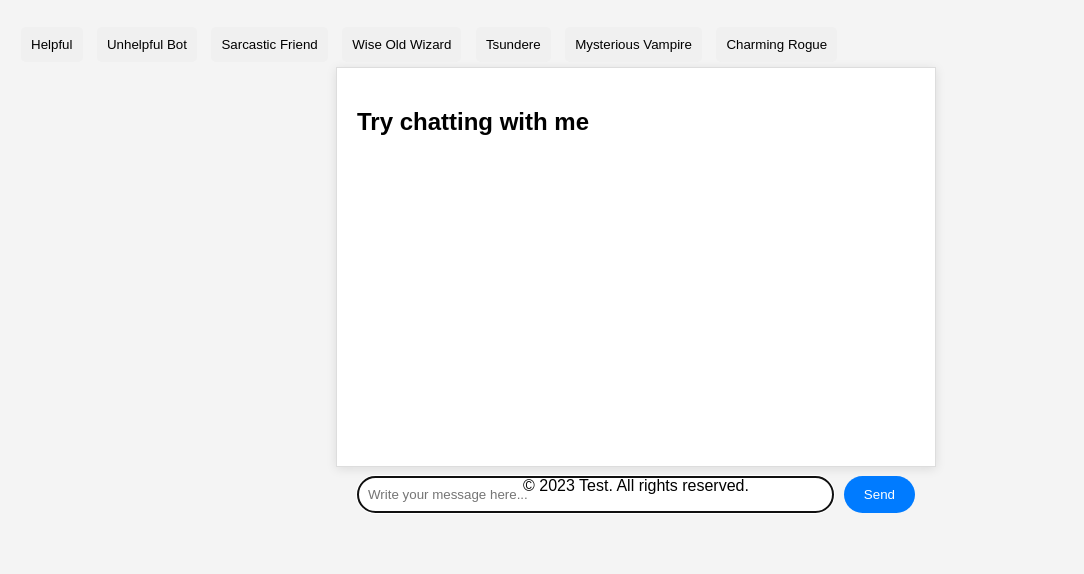
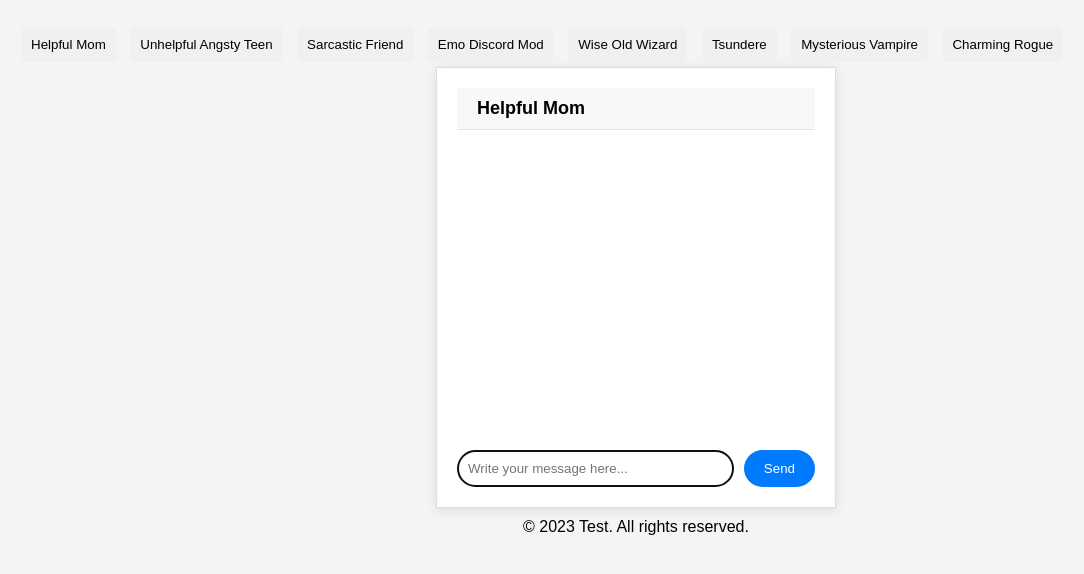
Before and after one commit to software-students-fall2023/5-final-project-mostly_afk, a Flask app: page / in a window 1280 px wide. Shown: the part 78-652 px from the top of the page, without its empty margins (4-1088 px from the left). Run offline with Flask 3, Linux system fonts and the light colour scheme.

Commit message:
changes to personality + front end

```diff
--- a/web_app/static/script.js
+++ b/web_app/static/script.js
@@ -32,6 +32,7 @@ $(document).ready(function() {
         $('.personality-button').removeClass('active');
         $(this).addClass('active');
         $('.chat-box').empty();
+        $('.chat-title').text(selectedPersonality);
         scrollToBottom();
     });
 
--- a/web_app/static/style.css
+++ b/web_app/static/style.css
@@ -39,14 +39,30 @@ body {
 }
 
 .chat-container {
-    max-width: 600px;
+    max-width: 400px;
     width: 100%;
-    height: 400px;
+    /* height: 400px; */
     margin: auto;
     border: 1px solid #ddd;
     padding: 20px;
     box-shadow: 0 2px 10px rgba(0,0,0,0.1);
     background-color: white;
+}
+
+.chat-header {
+    display: flex;
+    align-items: center;
+    background-color: #f8f8f8;
+    border-bottom: 1px solid #e5e5e5;
+    padding: 10px 20px;
+    position: sticky;
+    top: 0;
+    z-index: 100;
+}
+
+.chat-title {
+    font-size: 18px;
+    font-weight: bold;
 }
 
 .message-form {
--- a/web_app/templates/index.html
+++ b/web_app/templates/index.html
@@ -11,16 +11,19 @@
         <h1>Test</h1>
     </header>
     <div class="personality-buttons">
-        <button class="personality-button" data-personality="helpful">Helpful</button>
-        <button class="personality-button" data-personality="unhelpful">Unhelpful Bot</button>
-        <button class="personality-button" data-personality="sarcastic">Sarcastic Friend</button>
-        <button class="personality-button" data-personality="wise">Wise Old Wizard</button>
-        <button class="personality-button" data-personality="tsundere">Tsundere</button>
-        <button class="personality-button" data-personality="vampire">Mysterious Vampire</button>
-        <button class="personality-button" data-personality="charming">Charming Rogue</button>
+        <button class="personality-button" data-personality="Helpful Mom">Helpful Mom</button>
+        <button class="personality-button" data-personality="Unhelpful Angsty Teen">Unhelpful Angsty Teen</button>
+        <button class="personality-button" data-personality="Sarcastic Friend">Sarcastic Friend</button>
+        <button class="personality-button" data-personality="Emo Discord Mod">Emo Discord Mod</button>
+        <button class="personality-button" data-personality="Wise Old Wizard">Wise Old Wizard</button>
+        <button class="personality-button" data-personality="Tsundere">Tsundere</button>
+        <button class="personality-button" data-personality="Mysterious Vampire">Mysterious Vampire</button>
+        <button class="personality-button" data-personality="Charming Rogue">Charming Rogue</button>
     </div>
     <main class="chat-container" role="main">
-        <h2>Try chatting with me</h2>
+        <div class="chat-header">
+            <div class="chat-title">Helpful Mom</div>
+        </div>
         <section class="chat-box" aria-label="Chat messages" aria-live="polite">
             {% if messages %}
                 {% for msg in messages %}
```
Also changed, not shown: client/client.py (+9 -8 lines).
